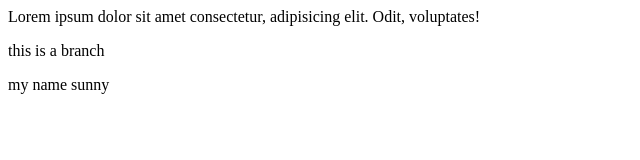
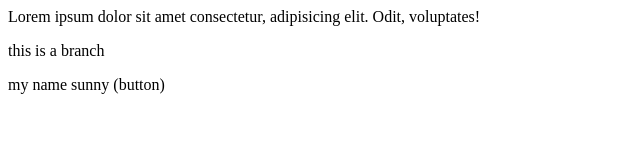
Before and after one commit to Gunjesh-Nayak/localRepo, a plain HTML site: page index.html in a window 1280 px wide. Shown: the full height of the page, 0-640 px from the left. Drawn offline with Linux system fonts and the light colour scheme.

```diff
--- a/index.html
+++ b/index.html
@@ -1,3 +1,3 @@
 <p>Lorem ipsum dolor sit amet consectetur, adipisicing elit. Odit, voluptates!</p>
 <p>this is a branch </p>
-<p>my name sunny </p>
+<p>my name sunny (button)</p>
```
